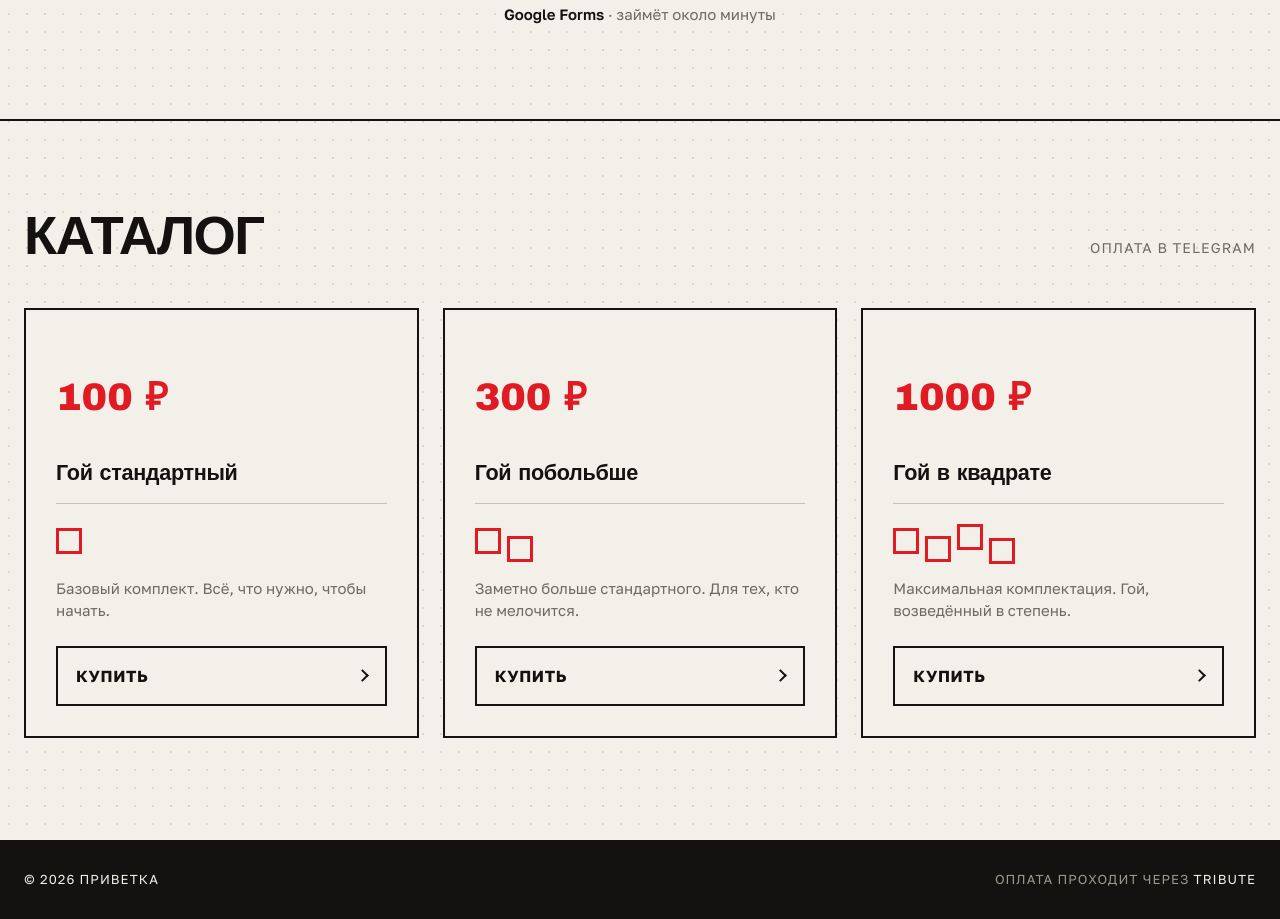
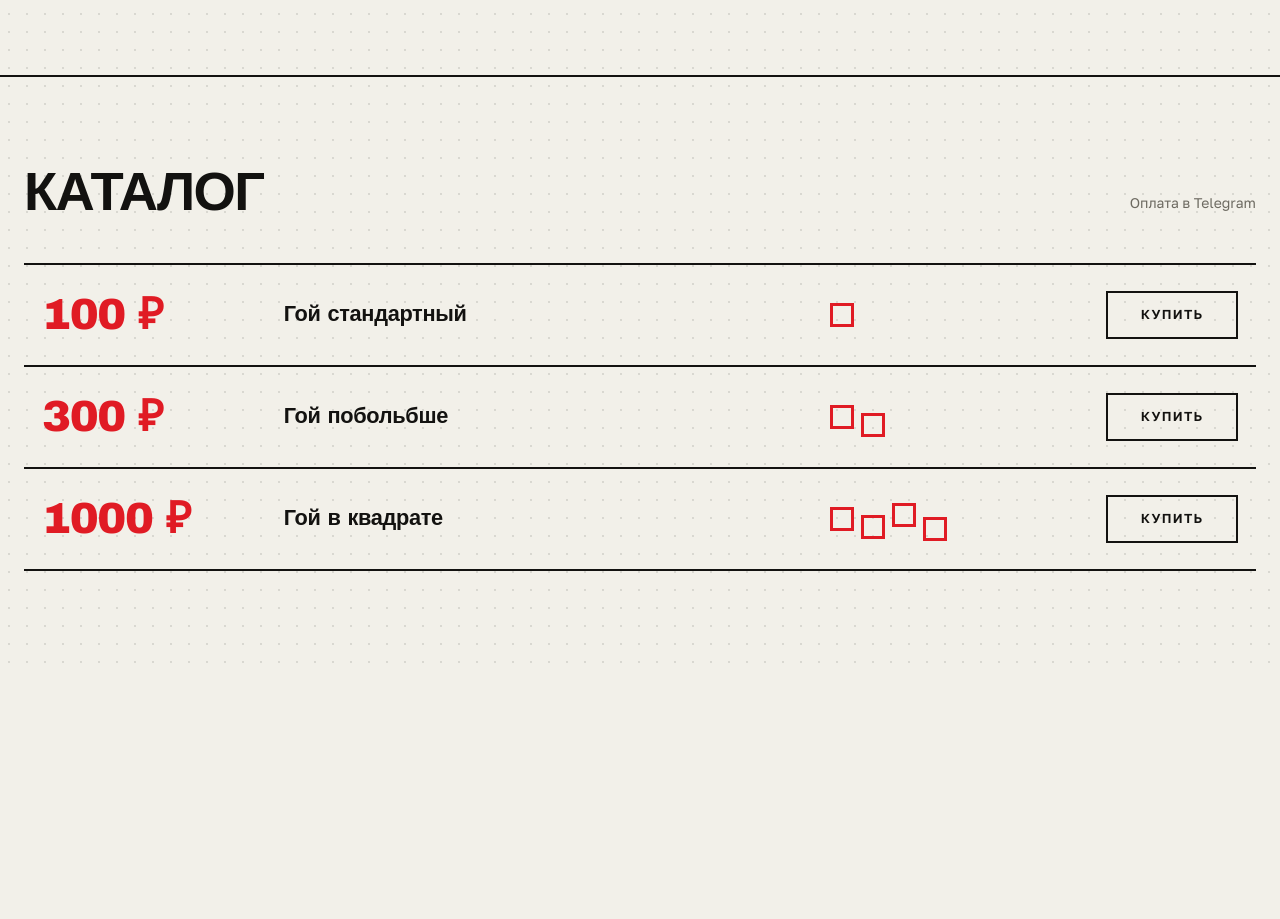
Before and after one commit to privatke/privatke.github.io, a plain HTML site: page index.html in a window 1280 px wide. Shown: the part 1201-2120 px from the top of the page. After the commit the page ends 1875 px from the top, so only its background shows below. Drawn offline with Linux system fonts and the light colour scheme; a web font is replaced by a local one.

Commit message:
Compose landing as a marked-up price sheet

```diff
--- a/index.html
+++ b/index.html
@@ -103,8 +103,6 @@
       margin: 0;
       color: var(--muted);
       font-size: 13px;
-      letter-spacing: 0.14em;
-      text-transform: uppercase;
       white-space: nowrap;
     }
 
@@ -117,10 +115,6 @@
     }
 
     .hero__intro {
-      display: grid;
-      grid-template-columns: minmax(0, 1fr) minmax(220px, 320px);
-      gap: 32px;
-      align-items: end;
       margin-bottom: clamp(36px, 6vw, 72px);
     }
 
@@ -147,26 +141,6 @@
 
     .hero__title .title-line:nth-child(2) > span {
       animation-delay: 0.08s;
-    }
-
-    .hero__aside {
-      padding-bottom: 8px;
-      border-left: 3px solid var(--red);
-      padding-left: 18px;
-    }
-
-    .hero__aside p {
-      margin: 0;
-      font-size: 16px;
-      line-height: 1.45;
-      color: var(--muted);
-      max-width: 28ch;
-    }
-
-    .hero__aside p + p {
-      margin-top: 10px;
-      color: var(--ink);
-      font-weight: 600;
     }
 
     .hero__cta-area {
@@ -246,17 +220,6 @@
       transform: translateY(0) scale(0.99);
     }
 
-    .hero__caption {
-      margin: 22px 0 0;
-      font-size: 15px;
-      color: var(--muted);
-    }
-
-    .hero__caption strong {
-      color: var(--ink);
-      font-weight: 600;
-    }
-
     /* ---------- Catalog ---------- */
 
     .catalog {
@@ -285,160 +248,103 @@
       margin: 0 0 6px;
       font-size: 14px;
       color: var(--muted);
-      letter-spacing: 0.08em;
-      text-transform: uppercase;
       text-align: right;
     }
 
-    .products {
-      display: grid;
-      grid-template-columns: repeat(3, minmax(0, 1fr));
-      gap: clamp(14px, 2vw, 24px);
+    .lots {
+      border-top: var(--line);
     }
 
-    .product {
-      display: flex;
-      flex-direction: column;
-      background: var(--paper);
-      border: var(--line);
-      padding: clamp(20px, 2.6vw, 30px);
-      transition: transform 0.2s ease, box-shadow 0.2s ease;
+    .lot {
+      display: grid;
+      grid-template-columns: minmax(120px, 0.6fr) minmax(0, 1.5fr) minmax(130px, 0.7fr) auto;
+      align-items: center;
+      gap: clamp(16px, 3vw, 44px);
+      padding: clamp(16px, 2.2vw, 26px) clamp(8px, 1.4vw, 18px);
+      border-bottom: var(--line);
+      color: var(--ink);
+      text-decoration: none;
+      transition: background-color 0.18s ease, color 0.18s ease;
     }
 
-    .product:hover {
-      transform: translate(-4px, -4px);
-      box-shadow: 8px 8px 0 var(--ink);
-    }
-
-    .product__head {
-      display: flex;
-      flex-direction: column;
-      align-items: flex-start;
-      gap: 6px;
-      padding-bottom: 18px;
-      border-bottom: 1px solid rgba(19, 18, 16, 0.22);
-    }
-
-    .product__name {
+    .lot__price {
       margin: 0;
       font-family: var(--font-display);
-      font-weight: 600;
-      font-size: clamp(1.05rem, 1.9vw, 1.35rem);
-      line-height: 1.12;
-      letter-spacing: -0.015em;
-    }
-
-    .product__price {
-      order: -1;
-      flex: none;
-      font-family: var(--font-display);
       font-weight: 800;
-      font-size: clamp(1.9rem, 3vw, 2.5rem);
+      font-size: clamp(1.9rem, 3.4vw, 3rem);
       line-height: 1;
+      letter-spacing: -0.03em;
       white-space: nowrap;
       color: var(--red);
     }
 
-    .product__art {
+    .lot__name {
+      margin: 0;
+      font-family: var(--font-display);
+      font-weight: 600;
+      font-size: clamp(1.05rem, 1.7vw, 1.45rem);
+      line-height: 1.1;
+      letter-spacing: -0.015em;
+    }
+
+    .lot__art {
       display: flex;
       align-items: center;
-      gap: 6px;
-      min-height: 74px;
-      padding: 22px 0;
+      gap: 7px;
       color: var(--red);
     }
 
-    .product__art span {
+    .lot__art span {
       display: block;
-      width: 26px;
-      height: 26px;
+      width: 24px;
+      height: 24px;
       border: 3px solid currentColor;
     }
 
-    .product__art span:nth-child(2) {
+    .lot__art span:nth-child(2) {
       transform: translateY(8px);
     }
 
-    .product__art span:nth-child(3) {
+    .lot__art span:nth-child(3) {
       transform: translateY(-4px);
     }
 
-    .product__art span:nth-child(4) {
+    .lot__art span:nth-child(4) {
       transform: translateY(10px);
     }
 
-    .product__desc {
-      margin: 0 0 24px;
-      font-size: 15px;
-      line-height: 1.45;
-      color: var(--muted);
-      flex-grow: 1;
+    .lot__buy {
+      display: inline-flex;
+      align-items: center;
+      justify-content: center;
+      min-width: 132px;
+      min-height: 48px;
+      padding: 0 20px;
+      border: var(--line);
+      font-size: 13px;
+      font-weight: 600;
+      letter-spacing: 0.1em;
+      text-transform: uppercase;
+      white-space: nowrap;
+      transition: background-color 0.18s ease, border-color 0.18s ease, color 0.18s ease;
     }
 
-    .product__button {
-      display: flex;
-      align-items: center;
-      justify-content: space-between;
-      gap: 12px;
-      width: 100%;
-      padding: 16px 18px;
-      background: transparent;
-      border: var(--line);
-      color: var(--ink);
-      font-family: var(--font-body);
-      font-weight: 700;
-      font-size: 16px;
-      letter-spacing: 0.04em;
-      text-transform: uppercase;
-      text-decoration: none;
-      transition: background-color 0.18s ease, color 0.18s ease;
+    @media (hover: hover) {
+      .lot:hover {
+        background: var(--ink);
+        color: var(--paper);
+      }
+
+      .lot:hover .lot__buy {
+        background: var(--red);
+        border-color: var(--red);
+        color: #fff;
+      }
     }
 
-    .product__button::after {
-      content: "";
-      width: 9px;
-      height: 9px;
-      border-top: 2px solid currentColor;
-      border-right: 2px solid currentColor;
-      transform: rotate(45deg);
-      flex: none;
-      transition: transform 0.18s ease;
-    }
-
-    .product__button:hover {
-      background: var(--red);
-      color: #fff;
-      border-color: var(--red);
-    }
-
-    .product__button:hover::after {
-      transform: rotate(45deg) translate(2px, -2px);
-    }
-
-    /* ---------- Footer ---------- */
-
-    .site-footer {
-      background: var(--ink);
-      color: var(--paper);
-      padding: 30px 0;
-    }
-
-    .site-footer__inner {
-      display: flex;
-      align-items: center;
-      justify-content: space-between;
-      gap: 16px;
-      font-size: 13px;
-      letter-spacing: 0.08em;
-      text-transform: uppercase;
-    }
-
-    .site-footer p {
-      margin: 0;
-    }
-
-    .site-footer span {
-      color: #9c988d;
+    .lot:focus-visible {
+      outline: 4px solid var(--red);
+      outline-offset: 4px;
     }
 
     /* ---------- Focus & motion ---------- */
@@ -475,26 +381,43 @@
     }
 
     @media (max-width: 860px) {
-      .hero__intro {
-        grid-template-columns: 1fr;
-        gap: 22px;
-      }
-
       .hero__title {
         max-width: none;
       }
 
-      .hero__aside {
-        max-width: 460px;
+      .lot {
+        grid-template-columns: 1fr auto;
+        grid-template-areas:
+          "price buy"
+          "name buy"
+          "art buy";
+        gap: 4px 16px;
+        padding: 18px 8px;
       }
 
-      .products {
-        grid-template-columns: 1fr;
+      .lot__price {
+        grid-area: price;
       }
 
-      .product__art {
-        min-height: 56px;
-        padding: 18px 0;
+      .lot__name {
+        grid-area: name;
+      }
+
+      .lot__art {
+        grid-area: art;
+        padding-top: 6px;
+      }
+
+      .lot__buy {
+        grid-area: buy;
+        align-self: center;
+        min-width: 112px;
+        padding-inline: 14px;
+      }
+
+      .lot__art span {
+        width: 20px;
+        height: 20px;
       }
     }
 
@@ -537,10 +460,21 @@
       .catalog__note {
         text-align: left;
       }
+    }
 
-      .site-footer__inner {
-        flex-direction: column;
-        align-items: flex-start;
+    @media (max-width: 380px) {
+      .lot__price {
+        font-size: 1.65rem;
+      }
+
+      .lot__name {
+        font-size: 0.92rem;
+      }
+
+      .lot__buy {
+        min-width: 96px;
+        padding-inline: 8px;
+        font-size: 11px;
       }
     }
 
@@ -570,7 +504,7 @@
         <span class="brand__mark" aria-hidden="true"></span>
         Приветка
       </a>
-      <p class="header-note">приём заявок открыт</p>
+      <p class="header-note">Приём заявок открыт</p>
     </div>
   </header>
 
@@ -582,10 +516,6 @@
             <span class="title-line"><span>Гои на</span></span>
             <span class="title-line"><span>любой вкус</span></span>
           </h1>
-          <div class="hero__aside">
-            <p>Три комплектации. Одна заявка. Дальше — дело техники.</p>
-            <p>Без лишних вопросов. Почти.</p>
-          </div>
         </div>
 
         <div class="hero__cta-area">
@@ -597,7 +527,6 @@
               Подать заявку
             </a>
           </div>
-          <p class="hero__caption"><strong>Google Forms</strong> · займёт около минуты</p>
         </div>
       </div>
     </section>
@@ -606,65 +535,43 @@
       <div class="page">
         <div class="catalog__head">
           <h2 class="catalog__title" id="catalog-title">Каталог</h2>
-          <p class="catalog__note">оплата в Telegram</p>
+          <p class="catalog__note">Оплата в Telegram</p>
         </div>
 
-        <div class="products">
-          <article class="product">
-            <div class="product__head">
-              <h3 class="product__name">Гой стандартный</h3>
-              <p class="product__price">100 ₽</p>
-            </div>
-            <div class="product__art" aria-hidden="true">
+        <div class="lots">
+          <a class="lot" href="https://t.me/tribute/app?startapp=s16Rk" target="_blank" rel="noopener" aria-label="Купить «Гой стандартный» за 100 рублей">
+            <p class="lot__price">100 ₽</p>
+            <h3 class="lot__name">Гой стандартный</h3>
+            <div class="lot__art" aria-hidden="true">
               <span></span>
             </div>
-            <p class="product__desc">Базовый комплект. Всё, что нужно, чтобы начать.</p>
-            <a class="product__button" href="https://t.me/tribute/app?startapp=s16Rk" target="_blank" rel="noopener" aria-label="Купить «Гой стандартный» за 100 рублей">
-              Купить
-            </a>
-          </article>
+            <span class="lot__buy">Купить</span>
+          </a>
 
-          <article class="product">
-            <div class="product__head">
-              <h3 class="product__name">Гой побольбше</h3>
-              <p class="product__price">300 ₽</p>
-            </div>
-            <div class="product__art" aria-hidden="true">
+          <a class="lot" href="https://t.me/tribute/app?startapp=s16Rl" target="_blank" rel="noopener" aria-label="Купить «Гой побольбше» за 300 рублей">
+            <p class="lot__price">300 ₽</p>
+            <h3 class="lot__name">Гой побольбше</h3>
+            <div class="lot__art" aria-hidden="true">
               <span></span>
               <span></span>
             </div>
-            <p class="product__desc">Заметно больше стандартного. Для тех, кто не мелочится.</p>
-            <a class="product__button" href="https://t.me/tribute/app?startapp=s16Rl" target="_blank" rel="noopener" aria-label="Купить «Гой побольбше» за 300 рублей">
-              Купить
-            </a>
-          </article>
+            <span class="lot__buy">Купить</span>
+          </a>
 
-          <article class="product">
-            <div class="product__head">
-              <h3 class="product__name">Гой в квадрате</h3>
-              <p class="product__price">1000 ₽</p>
-            </div>
-            <div class="product__art" aria-hidden="true">
+          <a class="lot" href="https://t.me/tribute/app?startapp=s16Ro" target="_blank" rel="noopener" aria-label="Купить «Гой в квадрате» за 1000 рублей">
+            <p class="lot__price">1000 ₽</p>
+            <h3 class="lot__name">Гой в квадрате</h3>
+            <div class="lot__art" aria-hidden="true">
               <span></span>
               <span></span>
               <span></span>
               <span></span>
             </div>
-            <p class="product__desc">Максимальная комплектация. Гой, возведённый в степень.</p>
-            <a class="product__button" href="https://t.me/tribute/app?startapp=s16Ro" target="_blank" rel="noopener" aria-label="Купить «Гой в квадрате» за 1000 рублей">
-              Купить
-            </a>
-          </article>
+            <span class="lot__buy">Купить</span>
+          </a>
         </div>
       </div>
     </section>
   </main>
-
-  <footer class="site-footer">
-    <div class="page site-footer__inner">
-      <p>© 2026 Приветка</p>
-      <p><span>Оплата проходит через</span> Tribute</p>
-    </div>
-  </footer>
 </body>
 </html>
```
Also changed, not shown: 1 other file.
